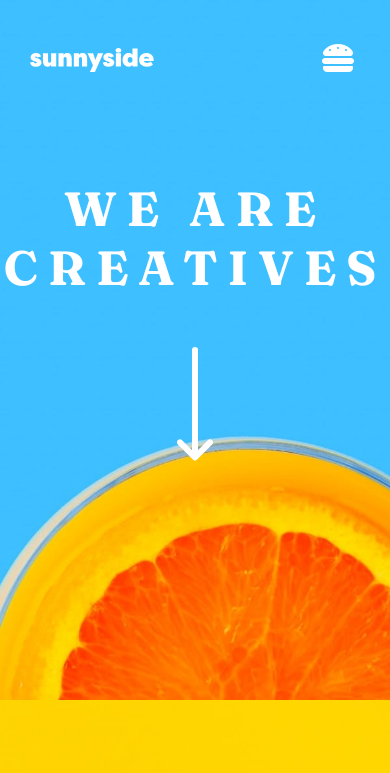
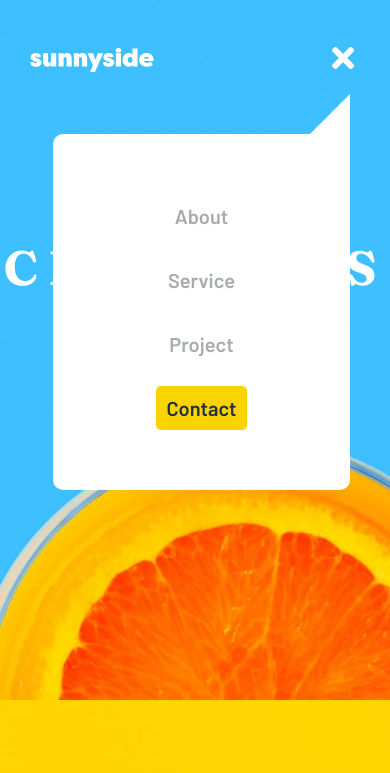
Before and after one commit to shishirchulliyil/landing-page-demo, a plain HTML site: page index.html in a window 390 px wide. Both pictures are taken after a click on the button 338 px from the left and 59 px from the top of the page. Shown: the top 773 px of the page. Drawn offline with Linux system fonts and the light colour scheme.

Commit message:
added javascript to toggle hamburger mobile menu

```diff
--- a/css/styles.css
+++ b/css/styles.css
@@ -423,16 +423,32 @@ footer {
     position: relative;
   }
 
+  .header__down_arrow {
+    height: 0;
+    width: 0;
+    border-left: 40px solid var(--white);
+    border-right: 40px solid transparent;
+    border-bottom: 40px solid transparent;
+    border-top: 40px solid transparent;
+    transform: rotate(-180deg);
+    position: absolute;
+    top: 15px;
+    right: 10px;
+  }
+
   .header__mobile__ul {
     width: 90%;
     list-style-type: none;
     padding: 30px;
     position: absolute;
-    top: 10px;
+    top: 35px;
     right: 10px;
     margin: 20px auto;
     text-align: center;
     background-color: var(--white);
+    border-top-left-radius: 10px;
+    border-bottom-left-radius: 10px;
+    border-bottom-right-radius: 10px;
   }
 
   .header__mobile__ul > li {
--- a/index.html
+++ b/index.html
@@ -30,6 +30,7 @@
       </ul>
     </nav>
     <div class="header__mobile__menu">
+      <div class="header__down_arrow"></div>
       <ul class="header__mobile__ul">
         <li><a href="#">About</a></li>
         <li><a href="#">Service</a></li>
@@ -139,6 +140,7 @@
       <p class="creator"><span class="creator__span">Designed by ></span> Shishir Chulliyil</p>
     </div>
   </footer>
+  <script type="text/javascript" src="/index.js"></script>
  </div>
 </body>
 </html>
--- /dev/null
+++ b/index.js
@@ -0,0 +1,26 @@
+// dom-elements
+
+let hamburgerBtn = document.querySelector(".hamburger");
+let closeBtn = document.querySelector(".close__icon");
+let mobileMenu = document.querySelector(".header__mobile__menu");
+
+// event-listners
+hamburgerBtn.addEventListener(
+  "click",
+  function (e) {
+    mobileMenu.style.display = "block";
+    hamburgerBtn.style.display = "none";
+    closeBtn.style.display = "block";
+  },
+  false
+);
+
+closeBtn.addEventListener(
+  "click",
+  function (e) {
+    mobileMenu.style.display = "none";
+    hamburgerBtn.style.display = "block";
+    closeBtn.style.display = "none";
+  },
+  false
+);
```
